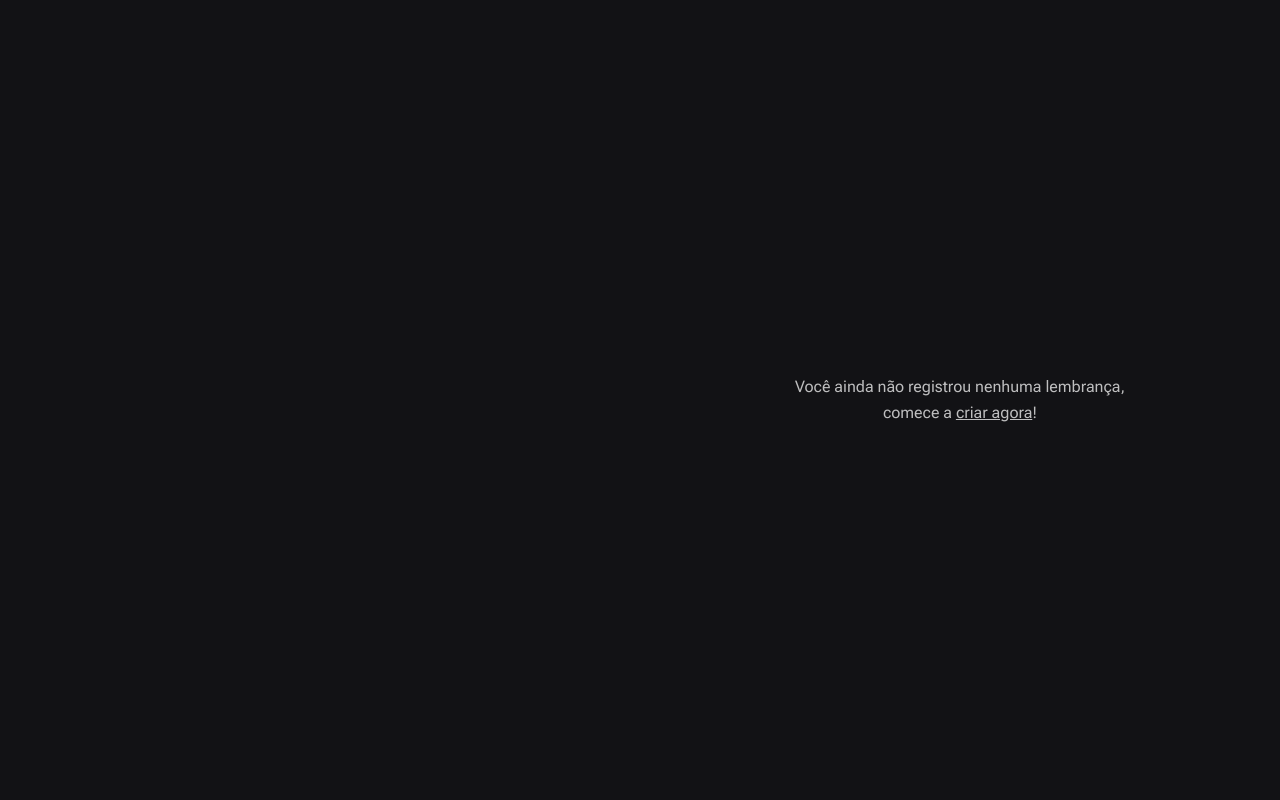
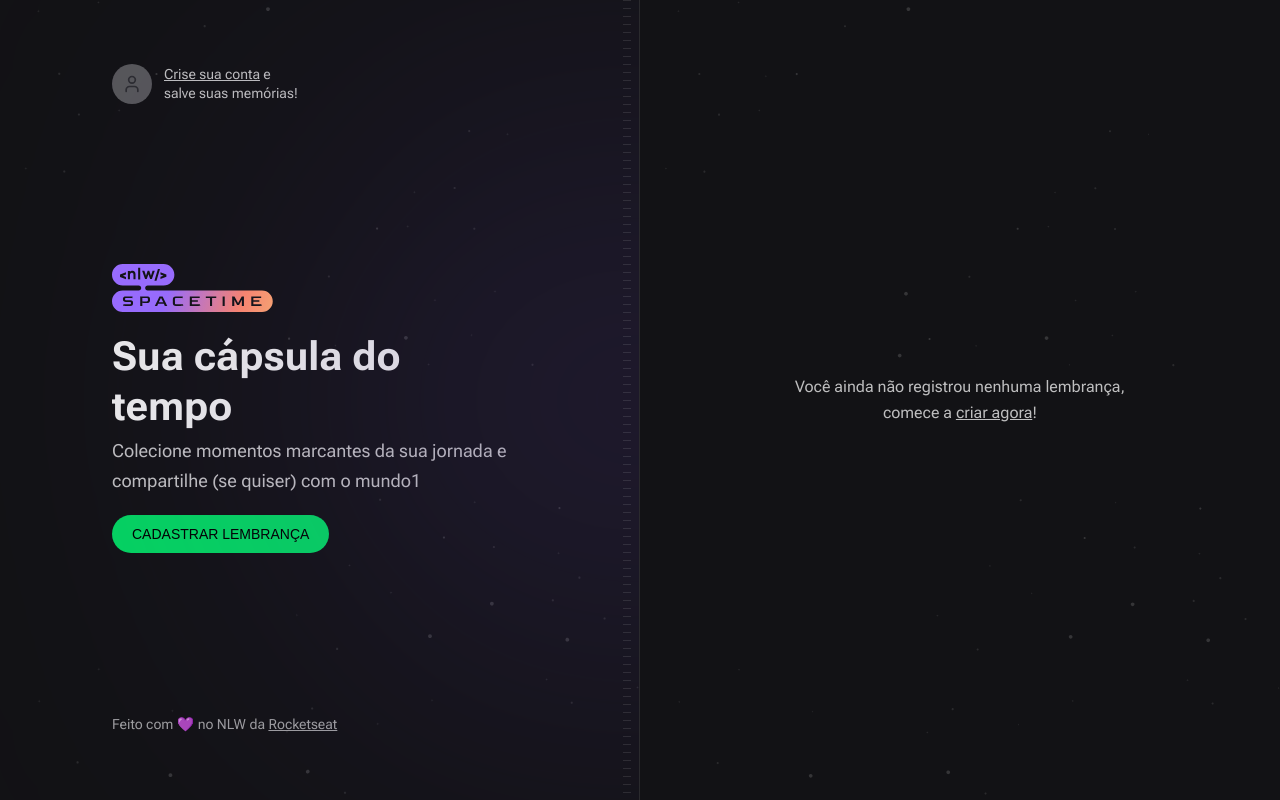
Before and after one commit to lucasptcastro/nlw-spacetime, a Next.js app in the folder web/: page / in a window 1280 px wide. Built offline with nearby package versions, Linux system fonts and the light colour scheme; a web font is replaced by a local one.

Commit message:
✨ feat: added blur, stripes, sign in, hero and copyright components

```diff
--- a/web/src/app/page.tsx
+++ b/web/src/app/page.tsx
@@ -1,16 +1,74 @@
+import { User } from "lucide-react";
+import nlwLogo from "../assets/nlw-spacetime-logo.svg";
+import Image from "next/image";
+
 export default function Home() {
   return (
     <main className="grid min-h-screen grid-cols-2">
       {/* Left */}
-      <div className="flex flex-col items-start justify-between px-28 py-16">
-        <div className="flex flex-col"></div>
+      <div className="relative flex flex-col items-start justify-between overflow-hidden border-r border-white/10 bg-[url(../assets/bg-stars.svg)] bg-cover px-28 py-16">
+        {/* Blur */}
+        <div className="absolute right-0 top-1/2 h-[288px] w-[526px] -translate-y-1/2 translate-x-1/2 rounded-full bg-purple-700 opacity-50 blur-full" />
+
+        {/* Stripes */}
+        <div className="absolute bottom-0 right-2 top-0 w-2 bg-stripes" />
+
+        {/* Sign in */}
+        <a
+          href=""
+          className="flex items-center gap-3 text-left transition-colors hover:text-gray-50"
+        >
+          <div className="flex h-10 w-10 items-center justify-center rounded-full bg-gray-400">
+            <User className="h-5 w-5 text-gray-500" />
+          </div>
+
+          <p className="max-w-[140px] text-sm leading-snug">
+            <span className="underline">Crise sua conta</span> e salve suas
+            memórias!
+          </p>
+        </a>
+
+        {/* Hero */}
+        <div className="space-y-5">
+          <Image src={nlwLogo} alt="NLW Spacetime" />
+
+          <div className="max-w-[420px] space-y-1">
+            <h1 className="text-5xl font-bold leading-tight text-gray-50">
+              Sua cápsula do tempo
+            </h1>
+            <p className="text-lg leading-relaxed">
+              Colecione momentos marcantes da sua jornada e compartilhe (se
+              quiser) com o mundo1
+            </p>
+          </div>
+
+          <a
+            href=""
+            className="inline-block rounded-full bg-green-500 px-5 py-3 font-alt text-sm uppercase leading-none text-black hover:bg-green-600"
+          >
+            CADASTRAR LEMBRANÇA
+          </a>
+        </div>
+
+        {/* Copyright */}
+        <div className="text-sm leading-relaxed text-gray-200">
+          Feito com 💜 no NLW da {""}
+          <a
+            href="https://rocketseat.com.br"
+            className="underline hover:text-gray-100"
+            target="_blank"
+            rel="noreferrer"
+          >
+            Rocketseat
+          </a>
+        </div>
       </div>
 
       {/* Right */}
-      <div className="flex flex-col p-16">
+      <div className="flex flex-col bg-[url(../assets/bg-stars.svg)] bg-cover p-16">
         <div className="flex flex-1 items-center justify-center">
           <p className="w-[360px] text-center leading-relaxed">
-            Você ainda não registrou nenhuma lembrança, comece a {''}
+            Você ainda não registrou nenhuma lembrança, comece a {""}
             <a href="" className="underline hover:text-gray-50">
               criar agora
             </a>
@@ -19,5 +77,5 @@ export default function Home() {
         </div>
       </div>
     </main>
-  )
+  );
 }
```
